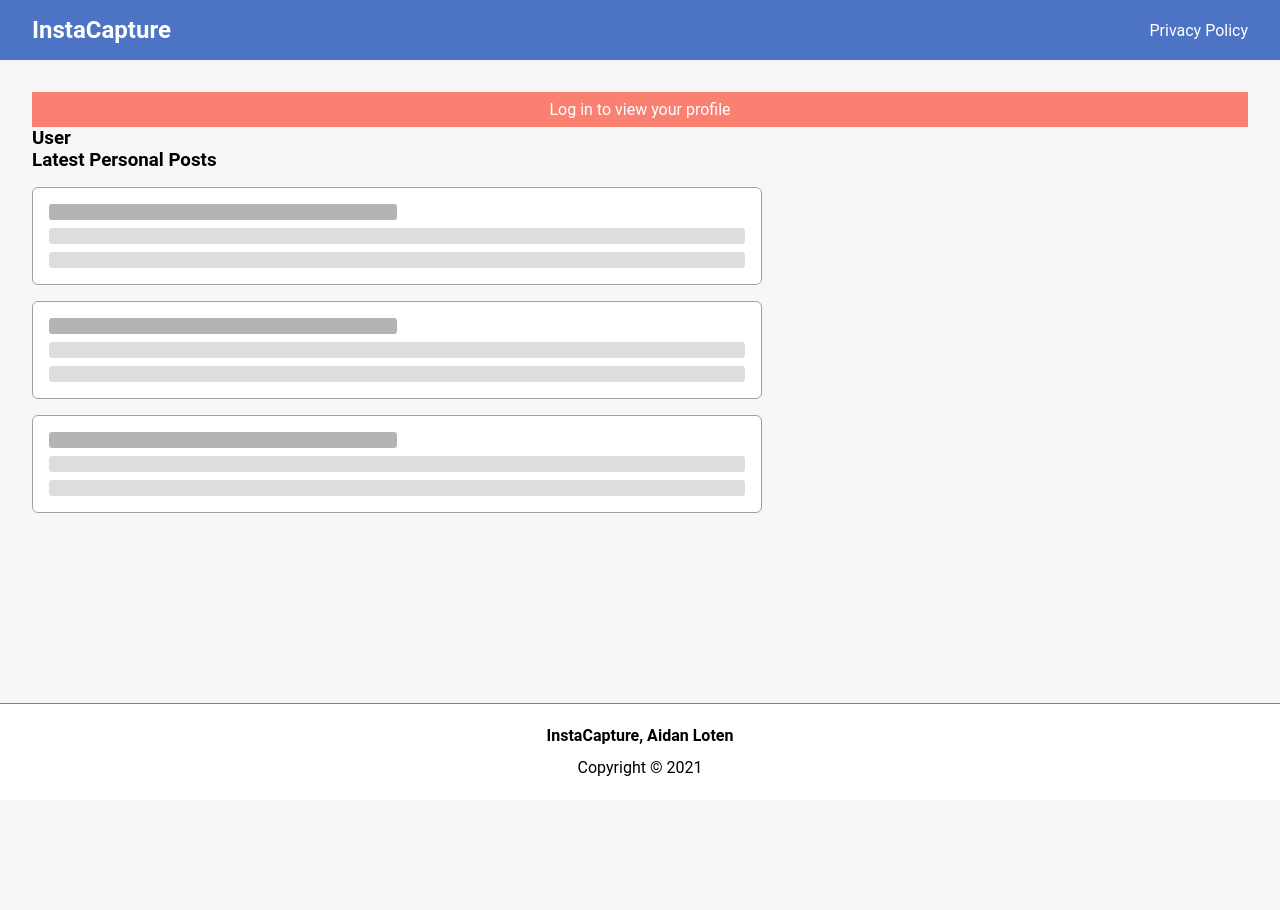
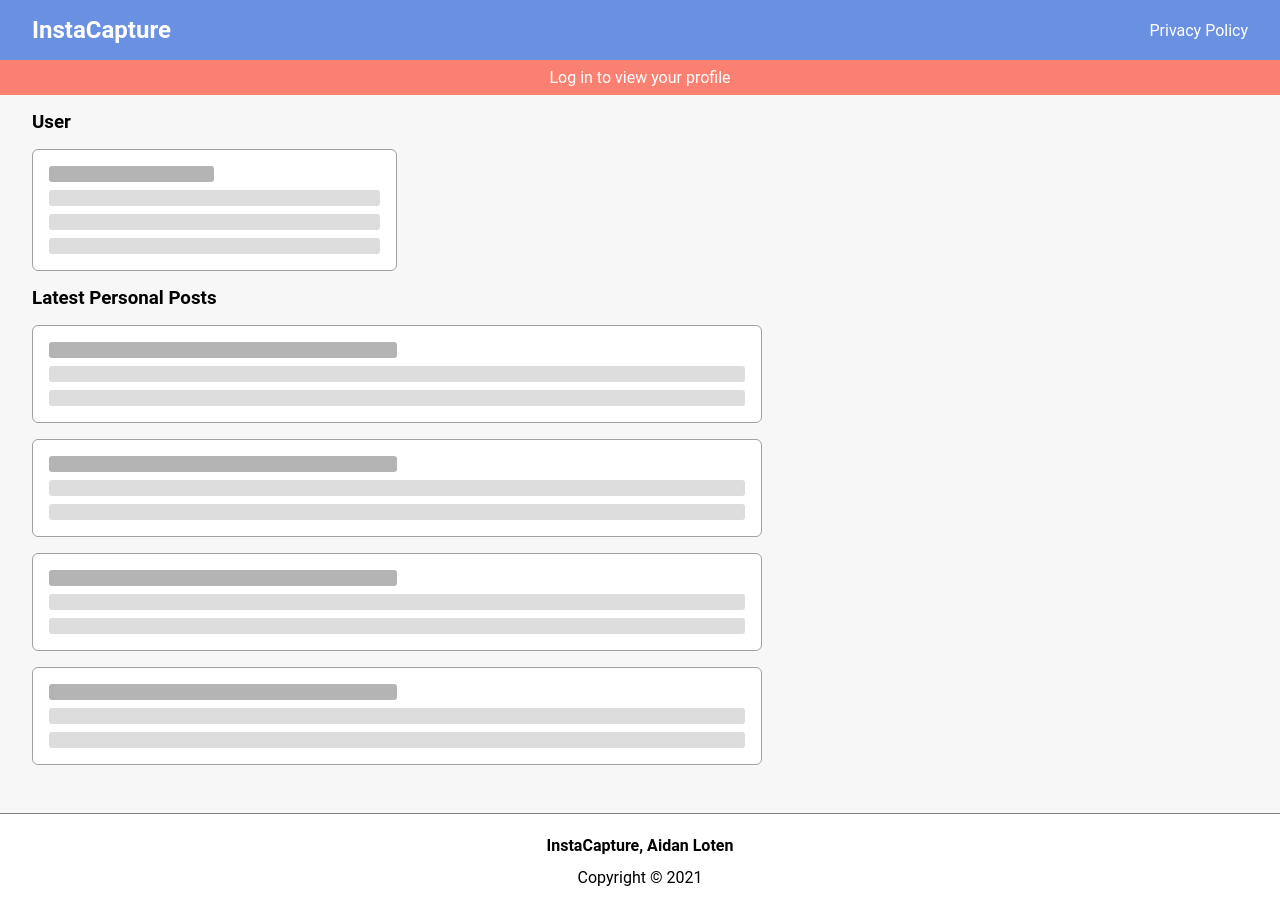
Before and after one commit to aloten/InstaCapture, a PHP site: page / in a window 1280 px wide. Before the commit the page ends 776 px from the top, so only its background shows below. Run offline with PHP 8.4, Linux system fonts and the light colour scheme; some libraries are stand-ins or nearby versions.

Commit message:
user template add and banner fix

```diff
--- a/index.html
+++ b/index.html
@@ -27,9 +27,19 @@
         <div class="pre-login-content">
           <div class="login-banner">Log in to view your profile</div>
           <h3>User</h3>
-          <div class="profile-template"></div>
+          <div class="profile-template">
+            <div class="head-bar"></div>
+            <div class="bar"></div>
+            <div class="bar"></div>
+            <div class="bar"></div>
+          </div>
           <h3>Latest Personal Posts</h3>
           <div class="posts-template">
+            <div class="post-template">
+              <div class="head-bar"></div>
+              <div class="bar"></div>
+              <div class="bar"></div>
+            </div>
             <div class="post-template">
               <div class="head-bar"></div>
               <div class="bar"></div>
--- a/style.css
+++ b/style.css
@@ -46,7 +46,7 @@ a {
   display: flex;
   justify-content: space-between;
   align-items: center;
-  background-color: #4d73c4;
+  background-color: #6a90e2;
   color: white;
 }
 
@@ -118,11 +118,26 @@ a {
 }
 
 /* Main Content template (pre-login) */
+.pre-login-content {
+  margin-top: -2rem;
+}
 .login-banner {
+  margin-bottom: 1rem;
+  margin-left: -2rem;
+  margin-right: -2rem;
   padding: 0.5rem;
   background-color: salmon;
   color: white;
   text-align: center;
+}
+
+.profile-template {
+  width: 30%;
+  margin: 1rem 0;
+  padding: 1rem;
+  background-color: white;
+  border: 1px solid #a1a1a1;
+  border-radius: 6px;
 }
 
 .post-template {
```
